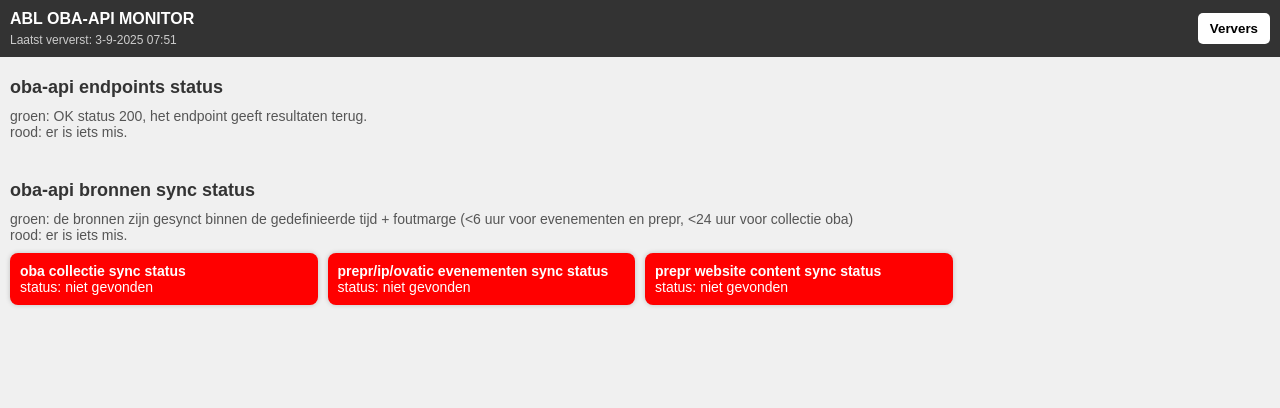
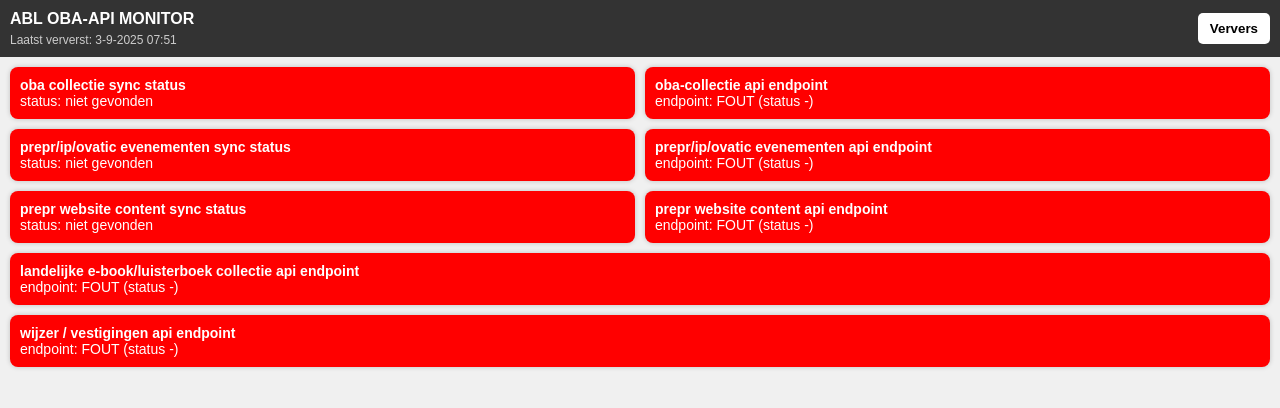
Before and after one commit to obanext/ablmonitor, a website: page public/index.html in a window 1280 px wide. Drawn offline with Linux system fonts and the light colour scheme; no server answers.

Commit message:
Update index.html

```diff
--- a/public/index.html
+++ b/public/index.html
@@ -34,24 +34,11 @@
       margin-top: 5px;
       color: #ccc;
     }
-    .section {
-      padding: 10px;
-    }
-    .section h2 {
-      margin: 10px 0;
-      font-size: 18px;
-      color: #333;
-    }
-    .section p {
-      margin: 0 0 10px 0;
-      font-size: 14px;
-      color: #555;
-    }
     .grid {
       display: grid;
-      grid-template-columns: repeat(4, 1fr);
-      grid-auto-rows: 1fr;
+      grid-template-columns: 1fr 1fr;
       gap: 10px;
+      padding: 10px;
       box-sizing: border-box;
     }
     .tile {
@@ -65,12 +52,8 @@
       font-size: 14px;
       box-shadow: 0 0 5px rgba(0,0,0,0.2);
     }
-    .tile.red {
-      background-color: red;
-    }
-    .tile.green {
-      background-color: green;
-    }
+    .tile.red { background-color: red; }
+    .tile.green { background-color: green; }
   </style>
 </head>
 <body>
@@ -82,40 +65,39 @@
     <button id="refresh">Ververs</button>
   </div>
 
-  <div class="section">
-    <h2>oba-api endpoints status</h2>
-    <p>
-      groen: OK status 200, het endpoint geeft resultaten terug.<br/>
-      rood: er is iets mis.
-    </p>
-    <div class="grid" id="endpoints-grid"></div>
-  </div>
-
-  <div class="section">
-    <h2>oba-api bronnen sync status</h2>
-    <p>
-      groen: de bronnen zijn gesynct binnen de gedefinieerde tijd + foutmarge
-      (&lt;6 uur voor evenementen en prepr, &lt;24 uur voor collectie oba)<br/>
-      rood: er is iets mis.
-    </p>
-    <div class="grid" id="sources-grid"></div>
-  </div>
+  <div class="grid" id="grid"></div>
 
   <script>
     const problemHistory = {};
 
+    // Labels voor endpoints
     const endpointLabels = {
       "v-api": "oba-collectie api endpoint",
       "prepr-api": "prepr website content api endpoint",
       "evenementen-api": "prepr/ip/ovatic evenementen api endpoint",
-      "ebooks-api": "landelijke e-book/luisterboek collectie api endpoint"
+      "ebooks-api": "landelijke e-book/luisterboek collectie api endpoint",
+      "wijzer-api": "wijzer / vestigingen api endpoint"
     };
 
+    // Labels voor bronnen
     const sourceLabels = {
       "library/v/oba": "oba collectie sync status",
       "misc/evenementen": "prepr/ip/ovatic evenementen sync status",
       "misc/preprcms": "prepr website content sync status"
     };
+
+    // Koppels: bron + endpoint
+    const pairs = [
+      { source: "library/v/oba", endpoint: "v-api", label: "Collectie" },
+      { source: "misc/evenementen", endpoint: "evenementen-api", label: "Evenementen" },
+      { source: "misc/preprcms", endpoint: "prepr-api", label: "Prepr CMS" }
+    ];
+
+    // Losse endpoints
+    const singles = [
+      { endpoint: "ebooks-api", label: "Landelijke e-book/luisterboek collectie" },
+      { endpoint: "wijzer-api", label: "Wijzer / vestigingen api endpoint" }
+    ];
 
     async function fetchAndRender() {
       try {
@@ -137,52 +119,21 @@
         const xml = parser.parseFromString(xmlText, 'application/xml');
         const datasources = xml.querySelectorAll('datasource');
 
-        const endpointsGrid = document.getElementById('endpoints-grid');
-        const sourcesGrid = document.getElementById('sources-grid');
+        const grid = document.getElementById('grid');
         const problems = [];
+        grid.innerHTML = '';
 
-        endpointsGrid.innerHTML = '';
-        sourcesGrid.innerHTML = '';
-
-        // Endpoint tiles
-        endpoints.forEach(ep => {
-          const tile = document.createElement('div');
-          tile.classList.add('tile');
-          tile.classList.add(ep.ok ? 'green' : 'red');
-          tile.innerHTML = `
-            <strong>${endpointLabels[ep.id] || ep.id}</strong>
-            <div>endpoint: ${ep.ok ? 'OK' : 'FOUT'} (status ${ep.status})</div>
-            ${ep.count ? `<div>records: ${ep.count}</div>` : ""}
-          `;
-          endpointsGrid.appendChild(tile);
-
-          if (!ep.ok) {
-            problems.push(`${ep.id} (endpoint niet OK, status ${ep.status})`);
-          }
-        });
-
-        // Bronnen in vaste volgorde renderen
-        Object.keys(sourceLabels).forEach(key => {
-          const ds = Array.from(datasources).find(d => {
-            const val = (d.querySelector('dsid')?.textContent || '').trim();
-            return val === key;
-          });
-
-          if (!ds) {
+        // Helper om bron-tegel te maken
+        function makeSourceTile(dsNode, key, label) {
+          if (!dsNode) {
             const tile = document.createElement('div');
             tile.classList.add('tile', 'red');
-            tile.innerHTML = `
-              <strong>${sourceLabels[key]}</strong>
-              <div>status: niet gevonden</div>
-            `;
-            sourcesGrid.appendChild(tile);
-            problems.push(`${key} (niet gevonden in XML)`);
-            return;
+            tile.innerHTML = `<strong>${label}</strong><div>status: niet gevonden</div>`;
+            return tile;
           }
-
-          const dbAgeDays = parseFloat((ds.querySelector('db-age-days')?.textContent || '0').trim());
-          const total = (ds.querySelector('total-record-count')?.textContent || '0').trim();
-          const status = (ds.querySelector('status')?.textContent || '').trim();
+          const dbAgeDays = parseFloat((dsNode.querySelector('db-age-days')?.textContent || '0').trim());
+          const total = (dsNode.querySelector('total-record-count')?.textContent || '0').trim();
+          const status = (dsNode.querySelector('status')?.textContent || '').trim();
           const dbAgeHours = dbAgeDays * 24;
 
           let isProblem = false;
@@ -193,32 +144,65 @@
           }
 
           const tile = document.createElement('div');
-          tile.classList.add('tile');
-          tile.classList.add(isProblem ? 'red' : 'green');
-
+          tile.classList.add('tile', isProblem ? 'red' : 'green');
           tile.innerHTML = `
-            <strong>${sourceLabels[key]}</strong>
+            <strong>${label}</strong>
             <div>leeftijd: ${dbAgeHours.toFixed(1)} uur</div>
             <div>aantal: ${total}</div>
             <div>status: ${status}</div>
           `;
-          sourcesGrid.appendChild(tile);
 
           if (isProblem) {
             if (!problemHistory[key]) {
               const now = new Date();
               problemHistory[key] = now.toLocaleTimeString('nl-NL', { hour: '2-digit', minute: '2-digit' });
             }
-            problems.push(`${key} (status=${status}, leeftijd=${dbAgeHours.toFixed(1)}u, sinds ${problemHistory[key]})`);
+            problems.push(`${label} (status=${status}, leeftijd=${dbAgeHours.toFixed(1)}u, sinds ${problemHistory[key]})`);
           } else {
             delete problemHistory[key];
           }
+
+          return tile;
+        }
+
+        // Helper om endpoint-tegel te maken
+        function makeEndpointTile(ep, label) {
+          const tile = document.createElement('div');
+          tile.classList.add('tile', ep && ep.ok ? 'green' : 'red');
+          tile.innerHTML = `
+            <strong>${label}</strong>
+            <div>endpoint: ${ep && ep.ok ? 'OK' : 'FOUT'} (status ${ep ? ep.status : '-'})</div>
+            ${ep && ep.count ? `<div>records: ${ep.count}</div>` : ""}
+          `;
+          if (!ep || !ep.ok) {
+            problems.push(`${label} (endpoint niet OK)`);
+          }
+          return tile;
+        }
+
+        // Pairs renderen
+        pairs.forEach(pair => {
+          const ds = Array.from(datasources).find(d => (d.querySelector('dsid')?.textContent || '').trim() === pair.source);
+          const ep = endpoints.find(e => e.id === pair.endpoint);
+
+          const sourceTile = makeSourceTile(ds, pair.source, sourceLabels[pair.source]);
+          const endpointTile = makeEndpointTile(ep, endpointLabels[pair.endpoint]);
+
+          grid.appendChild(sourceTile);
+          grid.appendChild(endpointTile);
+        });
+
+        // Losse endpoints renderen (over 2 kolommen)
+        singles.forEach(single => {
+          const ep = endpoints.find(e => e.id === single.endpoint);
+          const tile = makeEndpointTile(ep, endpointLabels[single.endpoint]);
+          tile.style.gridColumn = "span 2";
+          grid.appendChild(tile);
         });
 
         if (problems.length > 0) {
           notify(problems);
         }
-
         updateTimestamp();
       } catch (e) {
         console.error('Fout bij ophalen/parsen:', e);
```
